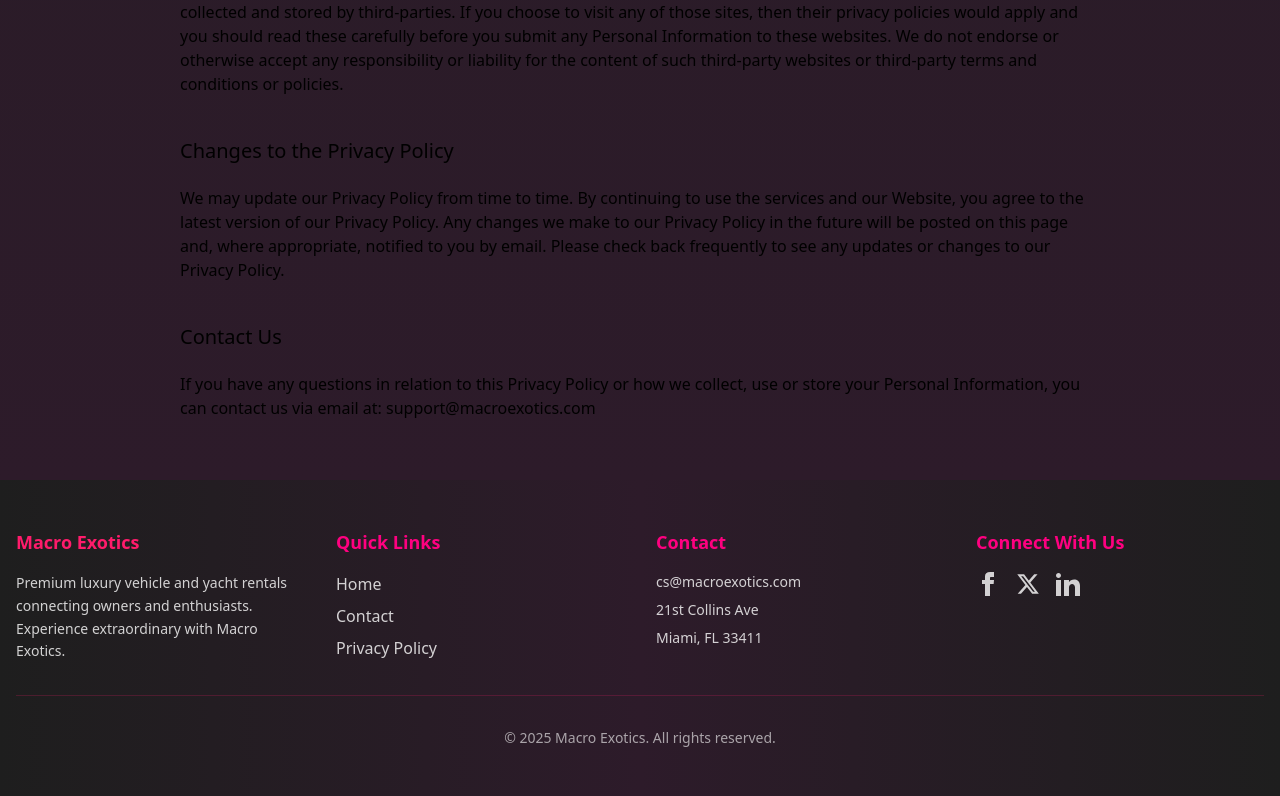
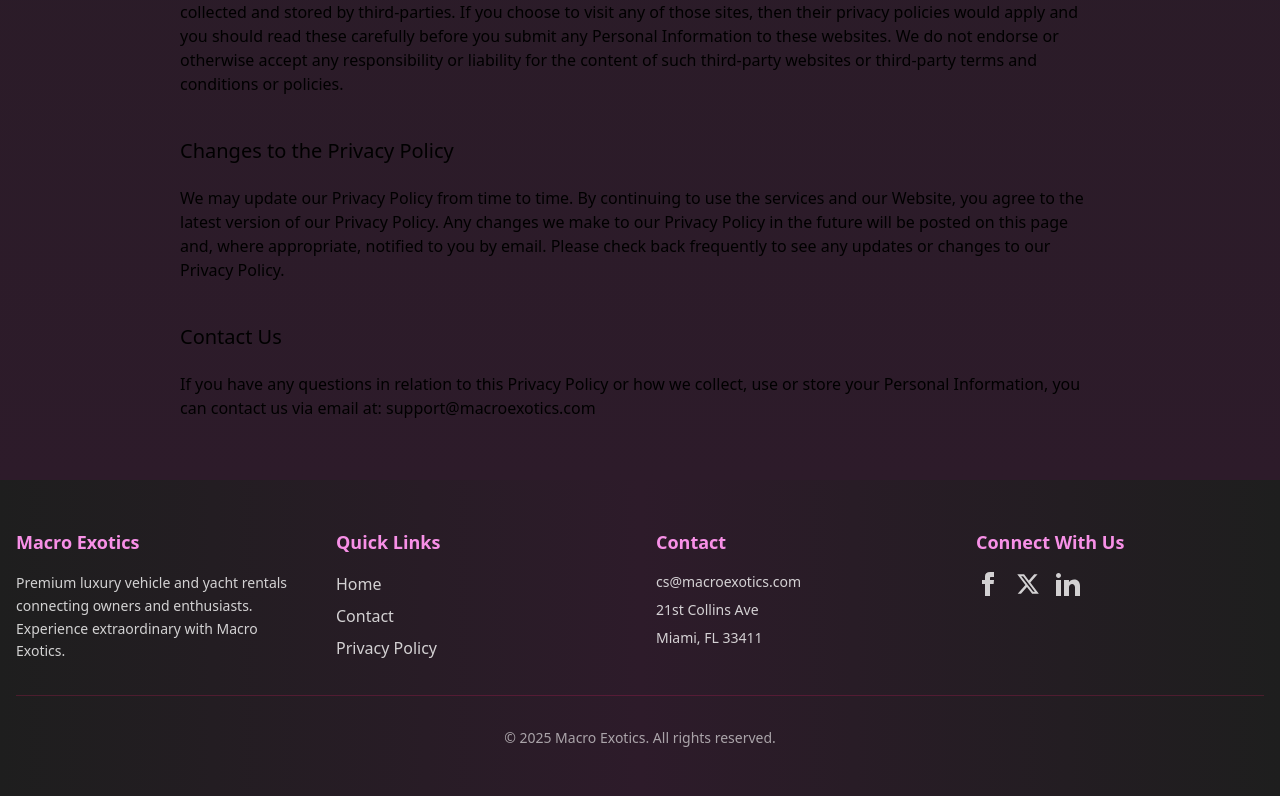
Before and after one commit to Allusion-Steven/ccc-landing-page, a SvelteKit app: page /privacy in a window 1280 px wide. Shown: the part 2900-3696 px from the top of the page. Built offline with nearby package versions, Linux system fonts and the light colour scheme.

Commit message:
- Change hot pink text to light pink - Change purple gradient to reflect brand color pallete better

```diff
--- a/src/lib/assets/components/Footer.svelte
+++ b/src/lib/assets/components/Footer.svelte
@@ -2,7 +2,7 @@
 	<div class="container mx-auto px-4 py-12">
 		<div class="grid gap-8 md:grid-cols-4">
 			<div>
-				<h3 class="mb-4 text-lg font-semibold text-miami-pink">Macro Exotics</h3>
+				<h3 class="mb-4 text-lg font-semibold text-miami-light-pink">Macro Exotics</h3>
 				<p class="text-sm leading-relaxed text-white/80">
 					Premium luxury vehicle and yacht rentals connecting owners and enthusiasts. Experience
 					extraordinary with Macro Exotics.
@@ -10,17 +10,17 @@
 			</div>
 
 			<div>
-				<h3 class="mb-4 text-lg font-semibold text-miami-hot-pink">Quick Links</h3>
+				<h3 class="mb-4 text-lg font-semibold text-miami-light-pink">Quick Links</h3>
 				<ul class="space-y-2">
 					<li>
-						<a href="/" class="text-white/80 transition-colors duration-300 hover:text-miami-pink">
+						<a href="/" class="text-white/80 transition-colors duration-300 hover:text-miami-light-pink">
 							Home
 						</a>
 					</li>
 					<li>
 						<a
 							href="/contact"
-							class="text-white/80 transition-colors duration-300 hover:text-miami-pink"
+							class="text-white/80 transition-colors duration-300 hover:text-miami-light-pink"
 						>
 							Contact
 						</a>
@@ -28,7 +28,7 @@
 					<li>
 						<a
 							href="/privacy"
-							class="text-white/80 transition-colors duration-300 hover:text-miami-pink"
+							class="text-white/80 transition-colors duration-300 hover:text-miami-light-pink"
 						>
 							Privacy Policy
 						</a>
@@ -37,7 +37,7 @@
 			</div>
 
 			<div>
-				<h3 class="mb-4 text-lg font-semibold text-miami-hot-pink">Contact</h3>
+				<h3 class="mb-4 text-lg font-semibold text-miami-light-pink">Contact</h3>
 				<ul class="space-y-2 text-sm text-white/80">
 					<!-- <li>1-800-TECH-HELP</li> -->
 					<li>cs@macroexotics.com</li>
@@ -47,11 +47,11 @@
 			</div>
 
 			<div>
-				<h3 class="mb-4 text-lg font-semibold text-miami-hot-pink">Connect With Us</h3>
+				<h3 class="mb-4 text-lg font-semibold text-miami-light-pink">Connect With Us</h3>
 				<div class="flex space-x-4">
 					<a
 						href="#"
-						class="text-white/80 transition-colors duration-300 hover:text-miami-pink"
+						class="text-white/80 transition-colors duration-300 hover:text-miami-light-pink"
 						aria-label="Facebook"
 					>
 						<svg
@@ -67,7 +67,7 @@
 					</a>
 					<a
 						href="#"
-						class="text-white/80 transition-colors duration-300 hover:text-miami-pink"
+						class="text-white/80 transition-colors duration-300 hover:text-miami-light-pink"
 						aria-label="X (formerly Twitter)"
 					>
 						<svg
@@ -83,7 +83,7 @@
 					</a>
 					<a
 						href="#"
-						class="text-white/80 transition-colors duration-300 hover:text-miami-pink"
+						class="text-white/80 transition-colors duration-300 hover:text-miami-light-pink"
 						aria-label="LinkedIn"
 					>
 						<svg
--- a/src/lib/assets/components/Home/Benefits.svelte
+++ b/src/lib/assets/components/Home/Benefits.svelte
@@ -2,7 +2,7 @@
 	import ContactButton from '$lib/assets/components/ContactButton.svelte';
 </script>
 
-<section class="bg-miami-night py-16">
+<section class=" bg-gradient-to-br py-16 py-16">
 	<div class="container mx-auto px-4">
 		<div class="mx-auto max-w-4xl text-center">
 			<h2 class="mb-8 text-4xl font-bold leading-tight text-white md:text-5xl">
@@ -38,7 +38,7 @@
 					</p>
 				</div>
 			</div>
-			<div class="mx-auto max-w-4xl rounded-lg border border-[#023131] bg-[#1a1a1a] p-8 shadow-xl">
+			<div class="mx-auto max-w-4xl rounded-lg border border-[#023131] bg-gradient-to-br from-miami-pink/10 to-miami-blue/10 p-8 shadow-xl">
 				<h3 class="mb-6 text-2xl font-bold text-white">Rental Benefits</h3>
 				<div class="grid gap-6 text-left md:grid-cols-2">
 					<div class="flex items-center space-x-4">
--- a/src/routes/+layout.svelte
+++ b/src/routes/+layout.svelte
@@ -78,14 +78,14 @@
 				>
 					<a
 						href="/"
-						class="text-lg font-medium text-white transition-colors duration-300 hover:text-miami-pink hover:drop-shadow-[0_0_8px_rgba(255,27,107,0.5)]"
+						class="text-lg font-medium text-white transition-colors duration-300 hover:text-miami-light-pink hover:drop-shadow-[0_0_8px_rgba(255,27,107,0.5)]"
 					>
 						Home
 					</a>
 
 					<a
 						href="/contact"
-						class="text-lg font-medium text-white transition-colors duration-300 hover:text-miami-pink hover:drop-shadow-[0_0_8px_rgba(255,27,107,0.5)]"
+						class="text-lg font-medium text-white transition-colors duration-300 hover:text-miami-light-pink hover:drop-shadow-[0_0_8px_rgba(255,27,107,0.5)]"
 					>
 						Contact
 					</a>
--- a/tailwind.config.js
+++ b/tailwind.config.js
@@ -12,7 +12,8 @@
           'hot-pink': '#ff0080',
           teal: '#00ffff',
           'neon-blue': '#45caff',
-          'deep-purple': '#6a0dad'
+          'deep-purple': '#6a0dad',
+          'light-pink': '#f890e7'
         }
       },
       backgroundImage: {
@@ -21,6 +22,8 @@
         'miami-glow': 'linear-gradient(to right, #ff0080, #00ffff)',
         'miami-sunset': 'linear-gradient(135deg, #ff0080, #ff1b6b, #6a0dad)',
         'miami-night': 'linear-gradient(to right bottom, #1e1e1e, #6a0dad)',
+        'miami-pink-night': 'linear-gradient(to right bottom, #1e1e1e, ##f890e7)',
+
       }
     }
   },
```
